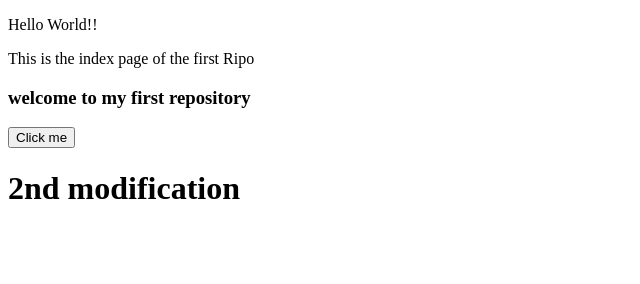
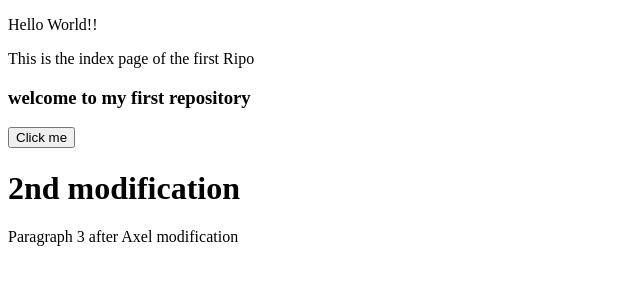
Before and after one commit to redouaneattar-warsha/Test_First-repo, a plain HTML site: page index.html in a window 1280 px wide. Shown: the whole page, without its empty margins (0-640 px from the left). Drawn offline with Linux system fonts and the light colour scheme.

Commit message:
3rd modification

```diff
--- a/index.html
+++ b/index.html
@@ -14,6 +14,8 @@
 
         <h1>2nd modification</h1>
 
+        <p>Paragraph 3 after Axel modification </p>
+
 
 
     </div>
```
